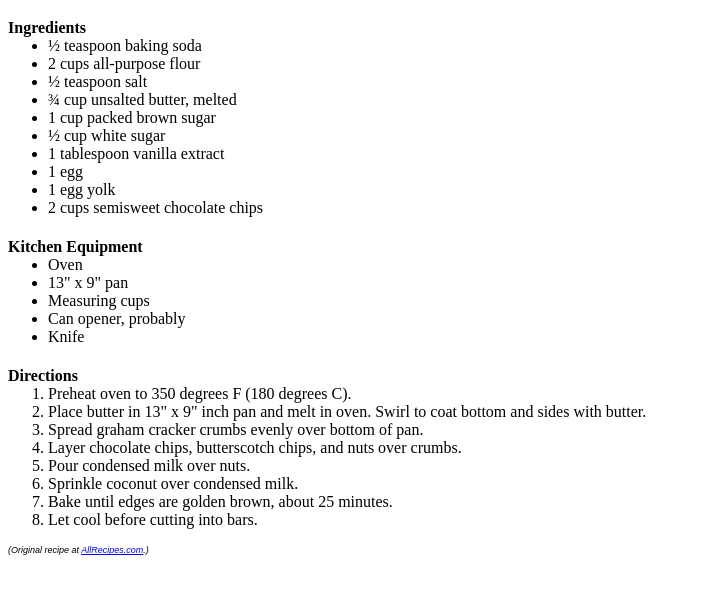
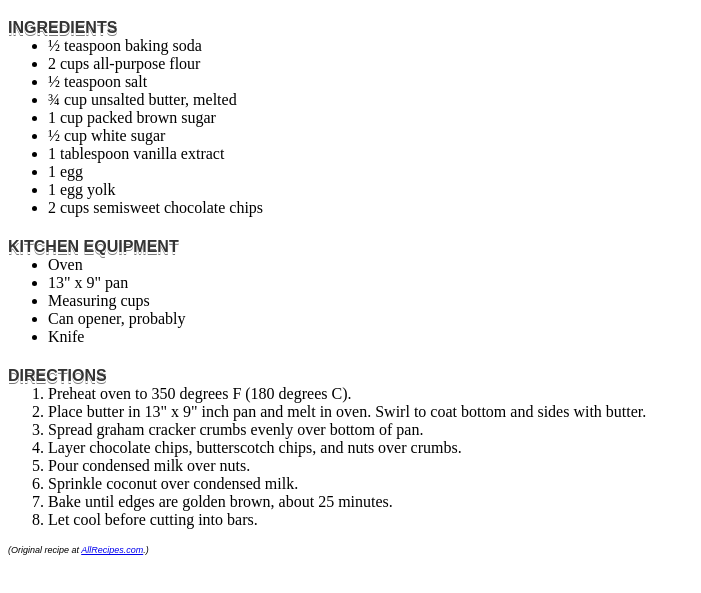
Before and after one commit to marleyschneider/tp4, a plain HTML site: page index.html in a window 1280 px wide. Shown: the part 61-654 px from the top of the page, without its empty margins (0-701 px from the left). Drawn offline with Linux system fonts and the light colour scheme; a script that the page names is missing.

Commit message:
changed h4 title to stand out

```diff
--- a/styles.css
+++ b/styles.css
@@ -5,6 +5,10 @@ h1 {
 
 h4 {
   margin-bottom: 0;
+  color: #343434;
+  font-family: 'Ultra', sans-serif;
+  text-transform: uppercase;
+  text-shadow: 0 2px white, 0 3px #777;
 }
 
 ul, ol {
```
